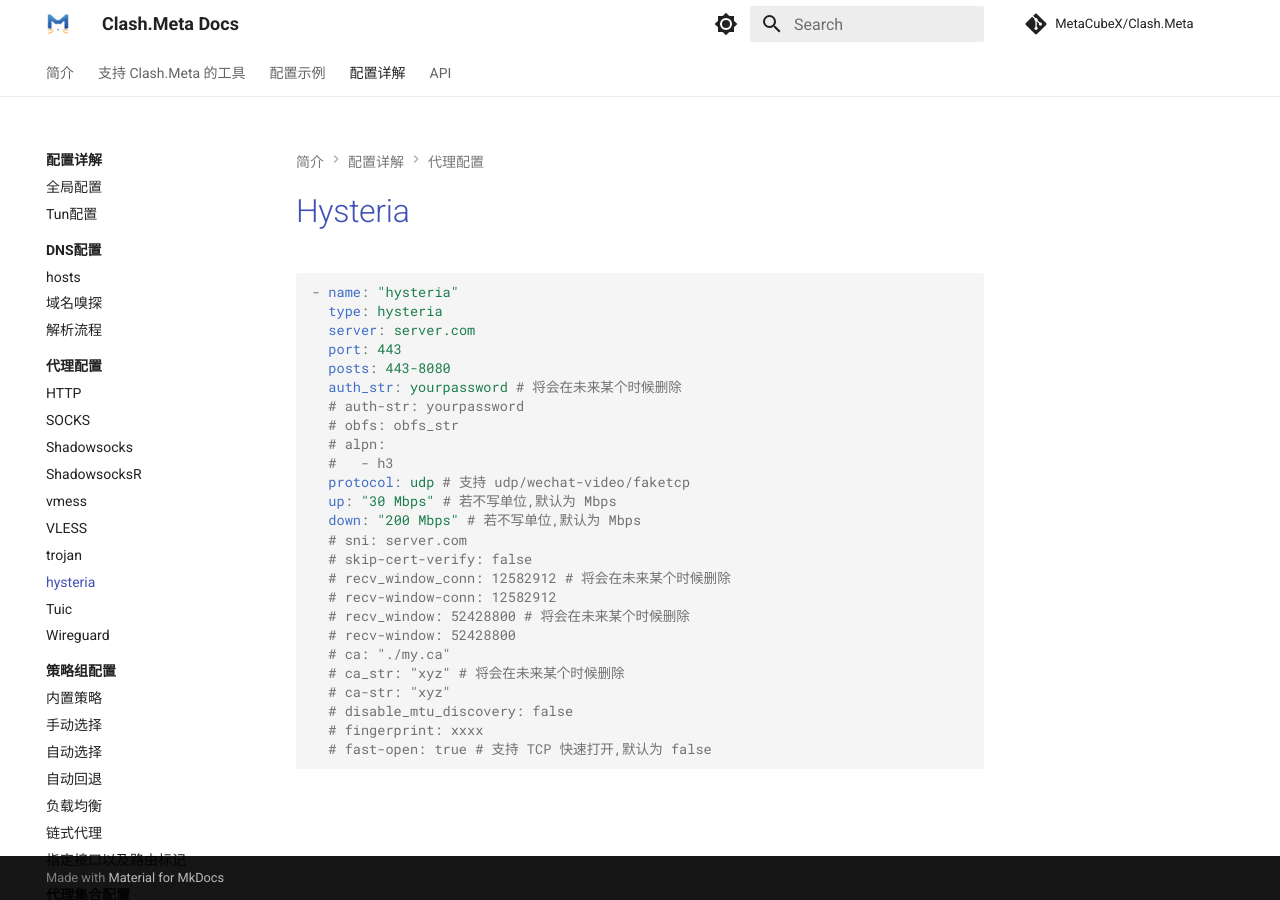
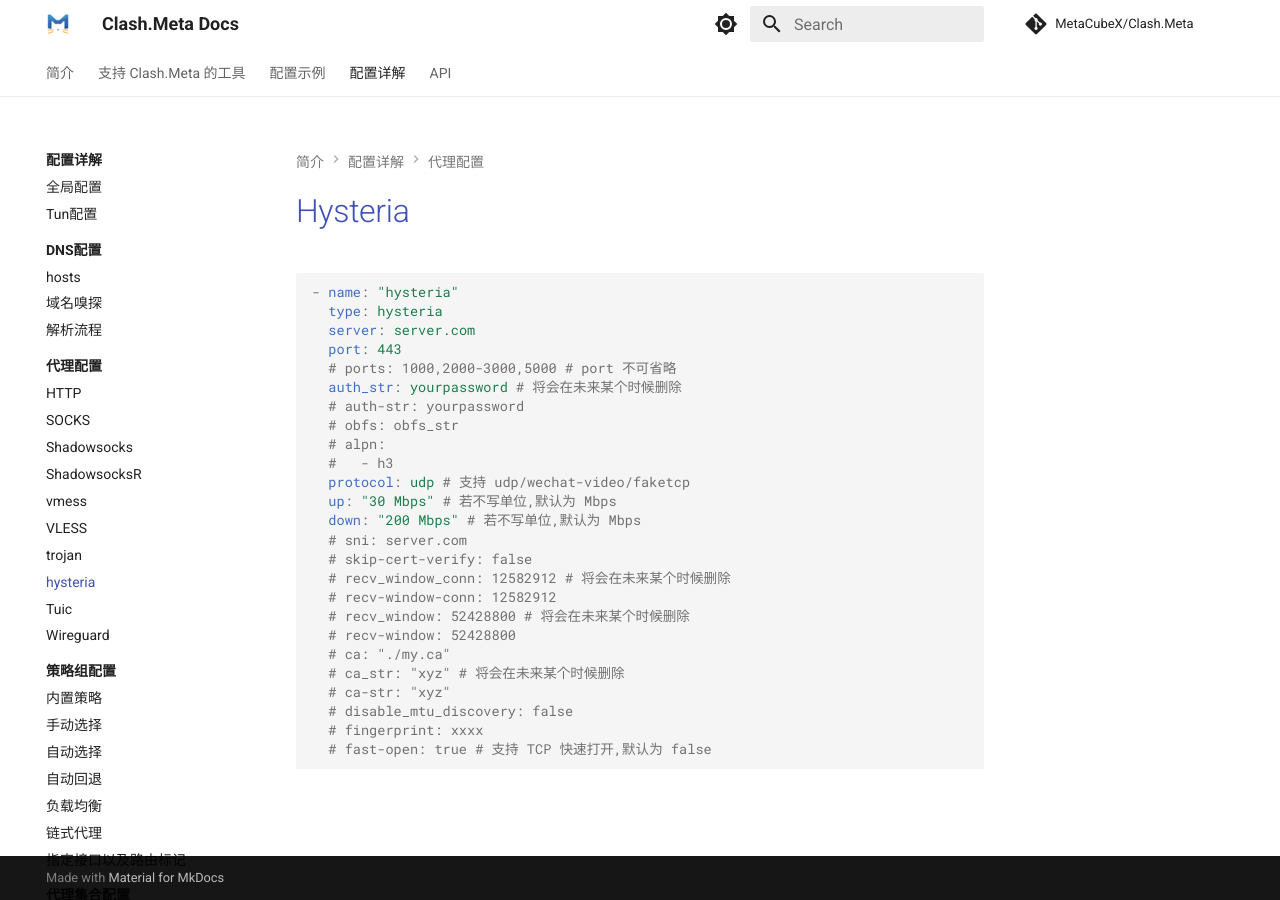
Before and after one commit to MetaCubeX/Meta-Docs, an MkDocs documentation site: the page built from docs/config/proxies/hysteria.md, in a window 1280 px wide. Built offline with MkDocs 1.6.1 and Material for MkDocs 9.7.7, drawn with Linux system fonts in a browser that asks for light colours; comment, search, counter and statistics services are not loaded.

Commit message:
Update hysteria.md

```diff
--- a/docs/config/proxies/hysteria.md
+++ b/docs/config/proxies/hysteria.md
@@ -5,7 +5,7 @@
   type: hysteria
   server: server.com
   port: 443
-  posts: 443-8080
+  # ports: 1000,2000-3000,5000 # port 不可省略
   auth_str: yourpassword # 将会在未来某个时候删除
   # auth-str: yourpassword
   # obfs: obfs_str
```
